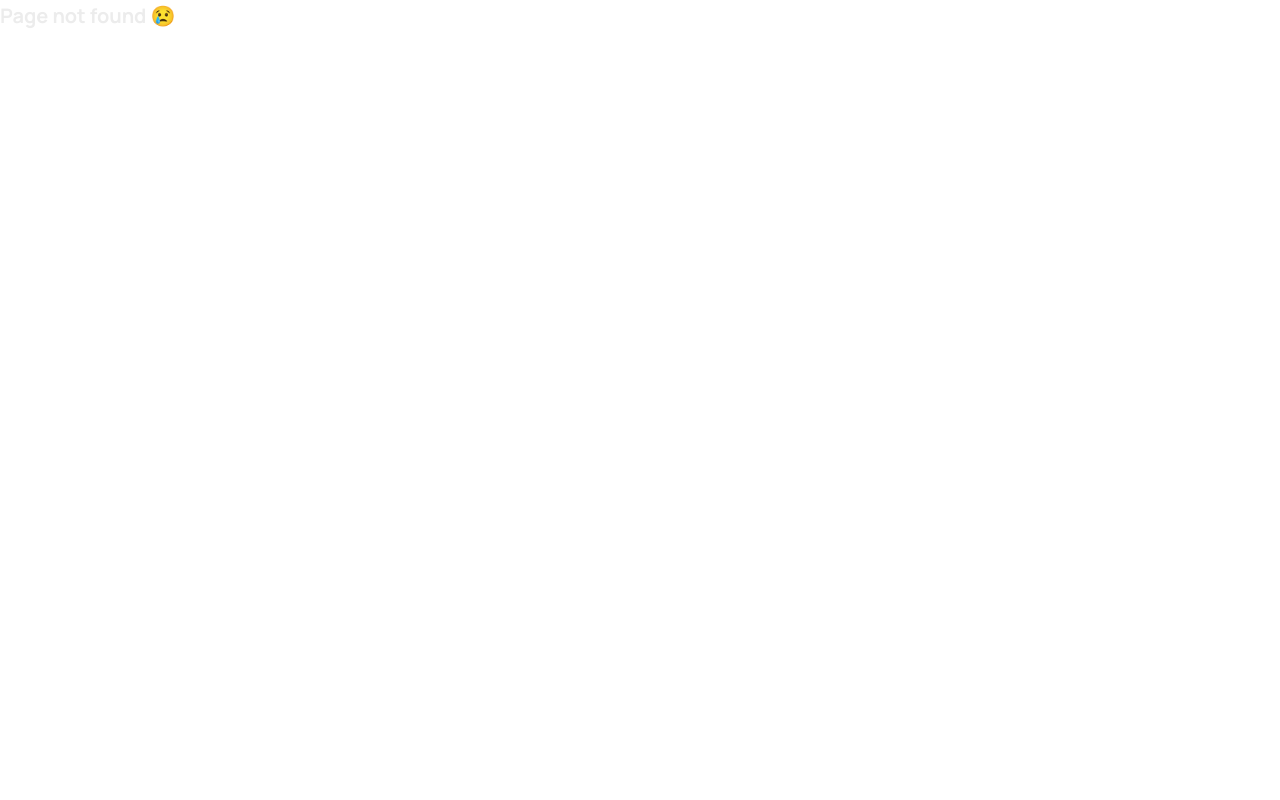
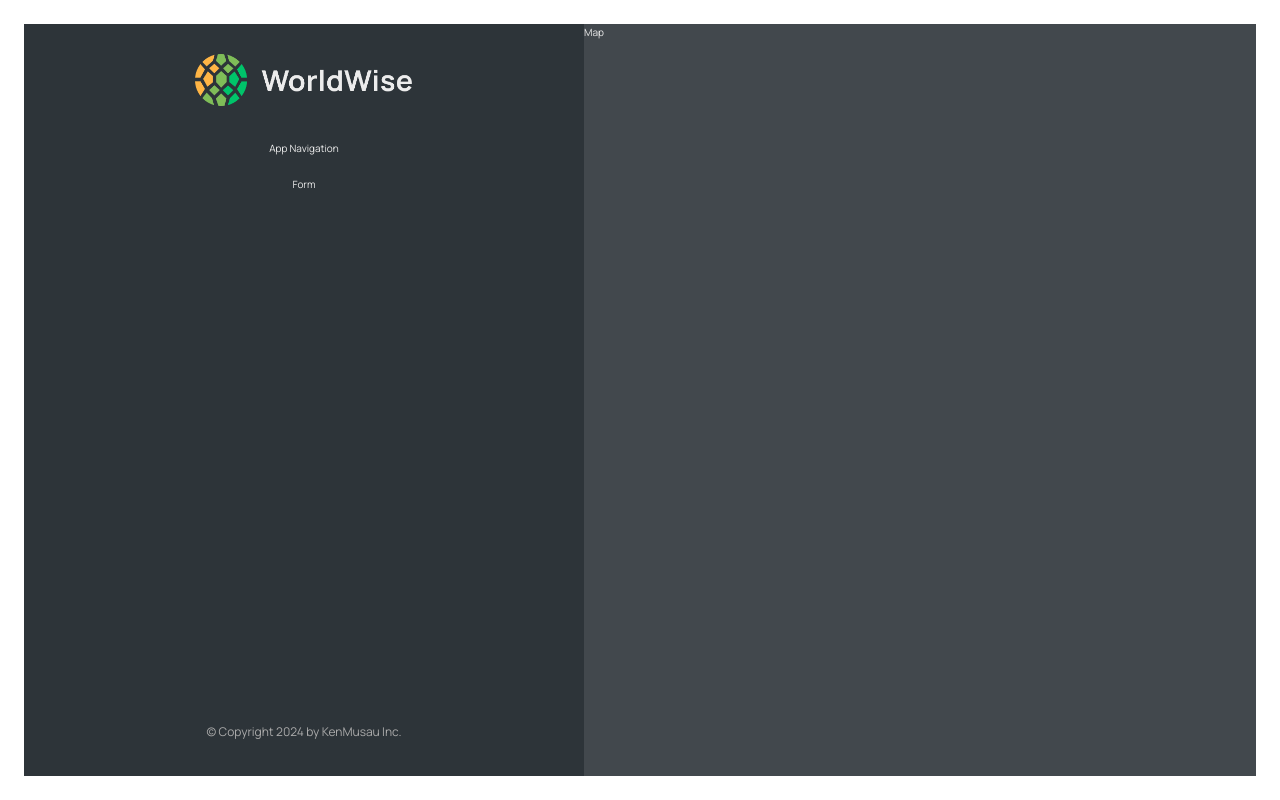
Before and after one commit to Ken-Musau/tour, a React (Vite) app: page /app/form in a window 1280 px wide. Before the commit this address had no page. Built offline with nearby package versions, Linux system fonts and the light colour scheme.

Commit message:
add nested routes

```diff
--- a/src/App.jsx
+++ b/src/App.jsx
@@ -13,7 +13,11 @@
         <Route path="/" element={<Homepage />} />
         <Route path="product" element={<Product />} />
         <Route path="pricing" element={<Pricing />} />
-        <Route path="app" element={<AppLayout />} />
+        <Route path="app" element={<AppLayout />}>
+          <Route path="cities" element={<p>List of cities in kenya</p>} />
+          <Route path="countries" element={<p>Countries</p>} />
+          <Route path="form" element={<p>Form</p>} />
+        </Route>
         <Route path="login" element={<Login />} />
         <Route path="*" element={<PageNotFound />} />
       </Routes>
--- a/src/components/Sidebar.jsx
+++ b/src/components/Sidebar.jsx
@@ -1,3 +1,4 @@
+import { Outlet } from "react-router-dom";
 import AppNav from "./AppNav";
 import Footer from "./Footer";
 import Logo from "./Logo";
@@ -8,7 +9,7 @@
     <div className={styles.sidebar}>
       <Logo />
       <AppNav />
-      <p>List of cities</p>
+      <Outlet />
       <Footer />
     </div>
   );
```
